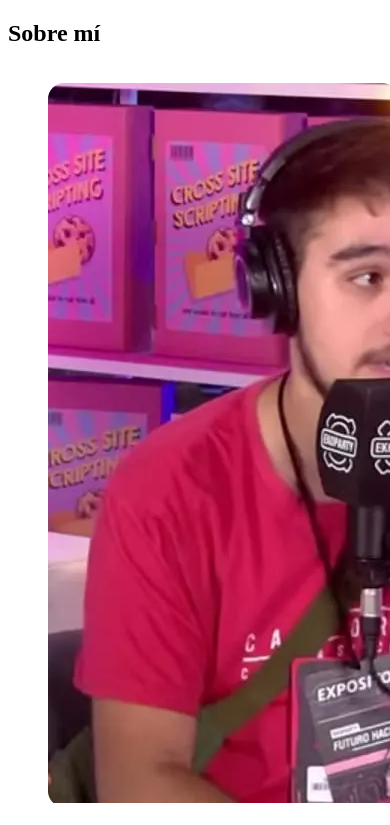
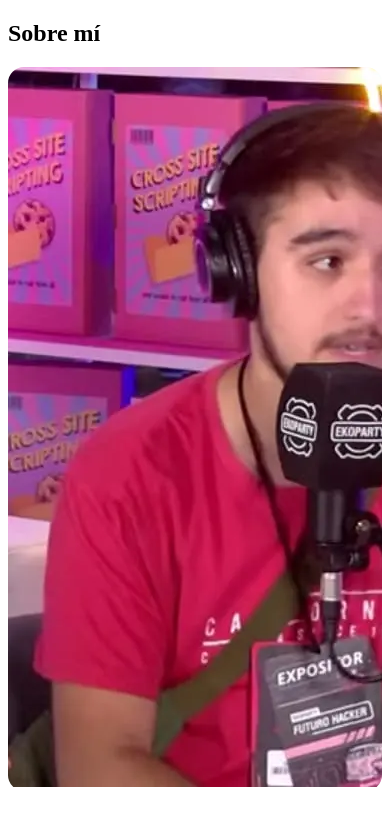
Before and after one commit to DonValen910/Portafolio, an Astro site: page /views/AboutMe in a window 390 px wide. Shown: the top 825 px of the page. Built offline with nearby package versions, Linux system fonts and the light colour scheme; Astro itself is replaced by a stand-in of ours.

Commit message:
Ajustar estilos en AboutMe: modificar ancho y márgenes de la figura, y mejorar la estructura del contenido con grid

```diff
--- a/src/pages/views/AboutMe.astro
+++ b/src/pages/views/AboutMe.astro
@@ -29,11 +29,17 @@ import Entrevista from "@/assets/person/entrevista.webp";
 
 <style>
 	.about__figure {
-		width: 350px;
-		margin-right: 1rem;
+		width: min(100%, 350px);
+		margin: 0;
 		border-radius: 1rem;
 		overflow: hidden;
-		float: left;
+	}
+
+	.about__content {
+		display: grid;
+		grid-template-columns: minmax(0, 1fr) minmax(0, 1.35fr);
+		gap: 1.5rem;
+		align-items: center;
 	}
 
 	.about__description {
@@ -43,4 +49,14 @@ import Entrevista from "@/assets/person/entrevista.webp";
 	.about__text:nth-child(2) {
 		margin: 1rem 0;
 	}
+
+	@media (max-width: 600px) {
+		.about__content {
+			grid-template-columns: 1fr;
+		}
+
+		.about__figure {
+			width: 100%;
+		}
+	}
 </style>
```
